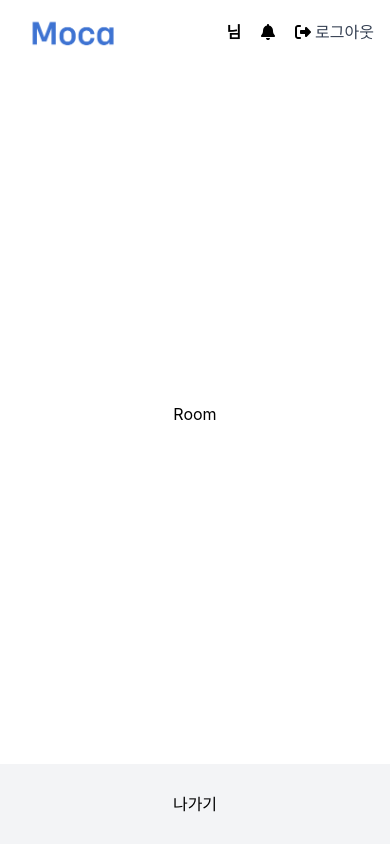
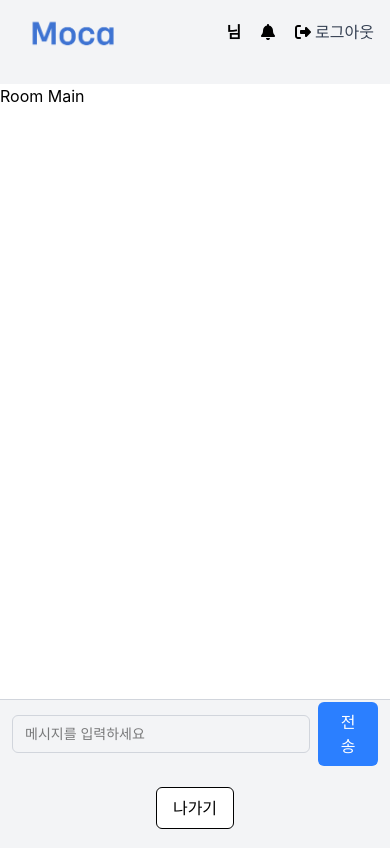
Before and after one commit to Seon-07/Agora_react, a React (Vite) app: page /room/1 in a window 390 px wide. Built offline with nearby package versions, Linux system fonts and the light colour scheme; no server answers.

Commit message:
20250902
+ 레이아웃 변경
+ 컴포넌트 추가
+ 채팅방

```diff
--- a/src/components/common/Button.tsx
+++ b/src/components/common/Button.tsx
@@ -3,15 +3,20 @@ import React from 'react';
 interface ButtonProps {
     onClick: () => void;
     label?: string;
-    className?: string;
+    variant?: 'default' | 'primary' | 'secondary';
 }
+const variantClasses = {
+    default: 'bg-white border border-black text-black hover:bg-gray-100',
+    primary: 'bg-blue-500 text-white hover:bg-blue-600 border-none',
+    secondary: 'bg-gray-300 text-black hover:bg-gray-400 border-none',
+};
 
-const Button: React.FC<ButtonProps> = ({onClick, label = '버튼', className = '',}) => {
+const Button: React.FC<ButtonProps> = ({onClick, label = '버튼',variant = 'default',}) => {
     return (
         <button
             type="button"
             onClick={onClick}
-            className={`px-4 py-2 rounded bg-white border border-black text-black hover:bg-gray-100 ${className}`}
+            className={"px-4 py-2 rounded-md " + variantClasses[variant]}
         >
             {label}
         </button>
--- /dev/null
+++ b/src/components/common/Input.tsx
@@ -0,0 +1,32 @@
+import React from 'react';
+
+interface InputProps {
+    label?: string;
+    placeholder?: string;
+    value: string;
+    onChange: (v: string) => void;
+    type?: string;
+    disabled?: boolean;
+}
+
+const Input: React.FC<InputProps> = ({ label, placeholder, value, onChange, type = 'text', disabled = false,}) => {
+    return (
+        <div className="flex flex-col w-full">
+            {label && (
+                <label className="mb-1 text-sm font-medium text-gray-700">
+                    {label}
+                </label>
+            )}
+            <input
+                type={type}
+                placeholder={placeholder}
+                value={value}
+                disabled={disabled}
+                onChange={(e) => onChange(e.target.value)}
+                className="w-full rounded-md border border-gray-300 px-3 py-2 text-sm focus:outline-none focus:ring-2 focus:ring-blue-500 disabled:bg-gray-100"
+            />
+        </div>
+    );
+};
+
+export default Input;
--- a/src/components/room/RoomMenuBar.tsx
+++ b/src/components/room/RoomMenuBar.tsx
@@ -1,14 +1,22 @@
 import { useNavigate } from 'react-router-dom';
+import Button from "../common/Button.tsx";
+import React from "react";
 
-const RoomMenuBar = () => {
+const RoomMenuBar: React.FC = () => {
     const navigate = useNavigate();
 
+    const exit = () => {
+        navigate("/home");
+    }
     return (
-        <div className="flex justify-around items-center bg-gray-100 h-20 md:h-16 px-4 md:px-2">
-            <button onClick={() => navigate('/home')}
-                className="flex flex-col items-center hover:text-black"
-            >나가기
-            </button>
+        <div className="flex justify-center items-center bg-gray-100 h-20 md:h-16 px-4 md:px-2">
+            <div className="h-1/10 w-full flex items-center justify-center">
+                <Button
+                    onClick={exit}
+                    variant="default"
+                    label="나가기"
+                />
+            </div>
         </div>
     );
 };
--- a/src/pages/Layout.tsx
+++ b/src/pages/Layout.tsx
@@ -9,21 +9,24 @@ const Home: React.FC = () => {
     const location = useLocation();
     const isRoom = location.pathname.startsWith('/room/');
     return (
-        <>
-            <div className="flex flex-col h-screen overflow-hidden relative">
-                <div className="h-16 fixed top-0 left-0 w-full z-20 bg-white ">
-                    <Header />
-                </div>
-                <div className="h-20 md:h-16 fixed bottom-0 md:top-16 left-0 w-full z-10 bg-white">
-                    {isRoom && <div className="block md:hidden"><RoomMenuBar /></div>}
-                    {!isRoom && <MenuBar />}
-                </div>
-                <div className="pt-16 pb-20 md:pb-16 md:pt-32 h-full overflow-auto">
+        <div className="flex flex-col h-screen">
+            <div className="h-1/10 bg-gray-100">
+                <Header />
+            </div>
+            <div className="flex-1 flex flex-col md:flex-col">
+                {!isRoom && (
+                    <div className="hidden md:block h-1/10 bg-gray-200">
+                        <MenuBar />
+                    </div>
+                )}
+                <div className="flex-1 overflow-auto bg-white">
                     <Outlet />
                 </div>
+                <div className="block md:hidden h-1/10 bg-gray-200">
+                    {isRoom ? <RoomMenuBar /> : <MenuBar />}
+                </div>
             </div>
-        </>
-
+        </div>
     );
 }
 export default Home;
--- a/src/pages/Login.tsx
+++ b/src/pages/Login.tsx
@@ -5,6 +5,7 @@ import axios from 'axios';
 import { toast } from 'sonner';
 import { errorHandler } from '../utils/errorHandler.ts';
 import { activateStompClient } from '../api/stompClient';
+import logo from "../assets/images/Moca_logo.png";
 
 const Login: React.FC = () => {
     const navigate = useNavigate();
@@ -36,26 +37,25 @@ const Login: React.FC = () => {
     };
 
     return (
-        <>
-            <div className="flex flex-col items-center justify-center space-y-4 h-screen">
+        <div className="flex flex-col justify-center items-center h-screen w-screen pb-24">
+            <img src={logo} alt="logo" className="h-52 object-contain" />
             <input
                 value={userId}
                 onChange={(e) => setUserId(e.target.value)}
                 placeholder="아이디"
-                    className="border p-2 rounded w-64"
+                className="border p-2 rounded w-64 mb-4"
             />
             <input
                 type="password"
                 value={pw}
                 onChange={(e) => setPw(e.target.value)}
                 placeholder="비밀번호"
-                    className="border p-2 rounded w-64"
+                className="border p-2 rounded w-64 mb-4"
             />
             <button onClick={login} className="bg-blue-500 text-white px-4 py-2 rounded w-64">
                 로그인
             </button>
         </div>
-        </>
     );
 }
 export default Login;
--- a/src/pages/Room.tsx
+++ b/src/pages/Room.tsx
@@ -1,7 +1,55 @@
-const Room = () => {
+import React, { useState } from 'react';
+import { useNavigate } from "react-router-dom";
+import Input from "../components/common/Input.tsx";
+import Button from "../components/common/Button.tsx";
+
+const Room : React.FC = () => {
+    const [msg, setMsg] = useState('');
+    const navigate = useNavigate();
+
+    const sendChat = () => {
+        //전송로직
+    };
+
+    const exit = () => {
+        navigate("/home");
+    };
+
     return (
-        <div className="flex flex-col items-center justify-center h-full">
-            Room
+        <div className="flex h-full w-screen">
+            <div className="w-1/6 h-full bg-gray-200 hidden md:block">
+                <div className="h-9/10 w-full flex items-center justify-center">
+                    접속자 목록
+                </div>
+                <div className="h-1/10 w-full flex items-center justify-center">
+                    <Button
+                        onClick={exit}
+                        variant="default"
+                        label="나가기"
+                    />
+                </div>
+            </div>
+            <div className="flex flex-col w-full md:w-5/6 h-full">
+                <div className="h-9/10 bg-white border-b border-gray-300">
+                    Room Main
+                </div>
+                <div className="h-1/10 bg-gray-100 flex items-center px-3 gap-2">
+                    <div className="w-10/12 md:w-11/12">
+                        <Input
+                            placeholder="메시지를 입력하세요"
+                            value={msg}
+                            onChange={setMsg}
+                        />
+                    </div>
+                    <div className="w-2/12 md:w-1/12">
+                        <Button
+                            onClick={sendChat}
+                            variant="primary"
+                            label="전송"
+                        />
+                    </div>
+                </div>
+            </div>
         </div>
     );
 }
```
Lines whose indentation alone changed are shown as unchanged.
